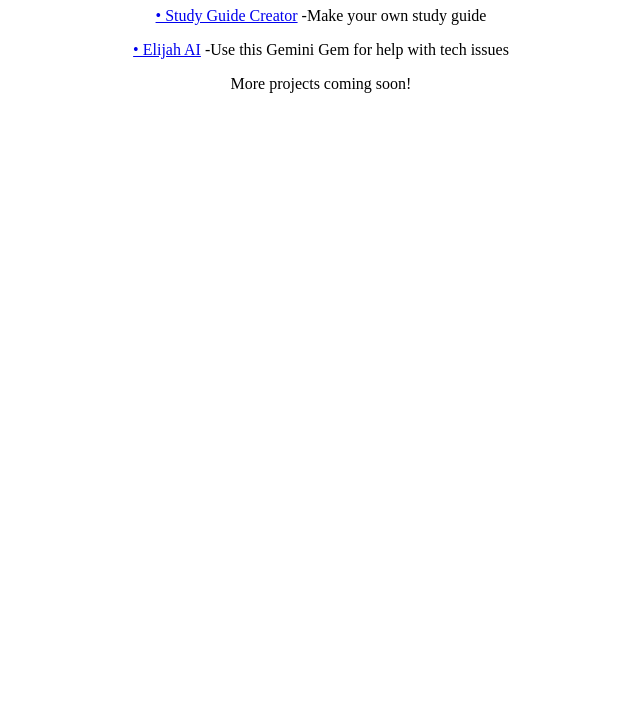
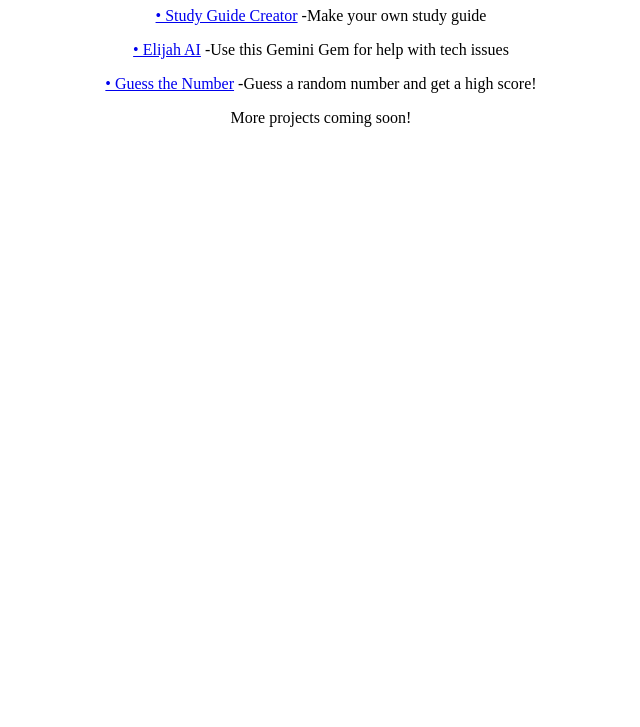
Before and after one commit to RaspberryPi400/my-projects, a plain HTML site: page index.html in a window 1280 px wide. Shown: the part 73-800 px from the top of the page, without its empty margins (319-959 px from the left). Drawn offline with Linux system fonts and the light colour scheme.

Commit message:
Add link to 'Guess the Number' project

```diff
--- a/index.html
+++ b/index.html
@@ -12,6 +12,7 @@
     <h1>Elijah Corwin's projects:</h1>
     <p><a href="https://raspberrypi400.github.io/study/" target="_blank" rel="noopener noreferrer">• Study Guide Creator</a> -Make your own study guide</p>
     <p><a href="https://gemini.google.com/gem/1JI5W6-edKLlX2Hp5B6tcP5yKv1rZTuTr?usp=sharing" target="_blank" rel="noopener noreferrer">• Elijah AI</a> -Use this Gemini Gem for help with tech issues</p>
+    <p><a href="https://raspberrypi400.github.io/guess-the-number/" target="_blank" rel="noopener noreferrer">• Guess the Number</a> -Guess a random number and get a high score!</p>
     <p>More projects coming soon!</p>
 </body>
 </html>
```
